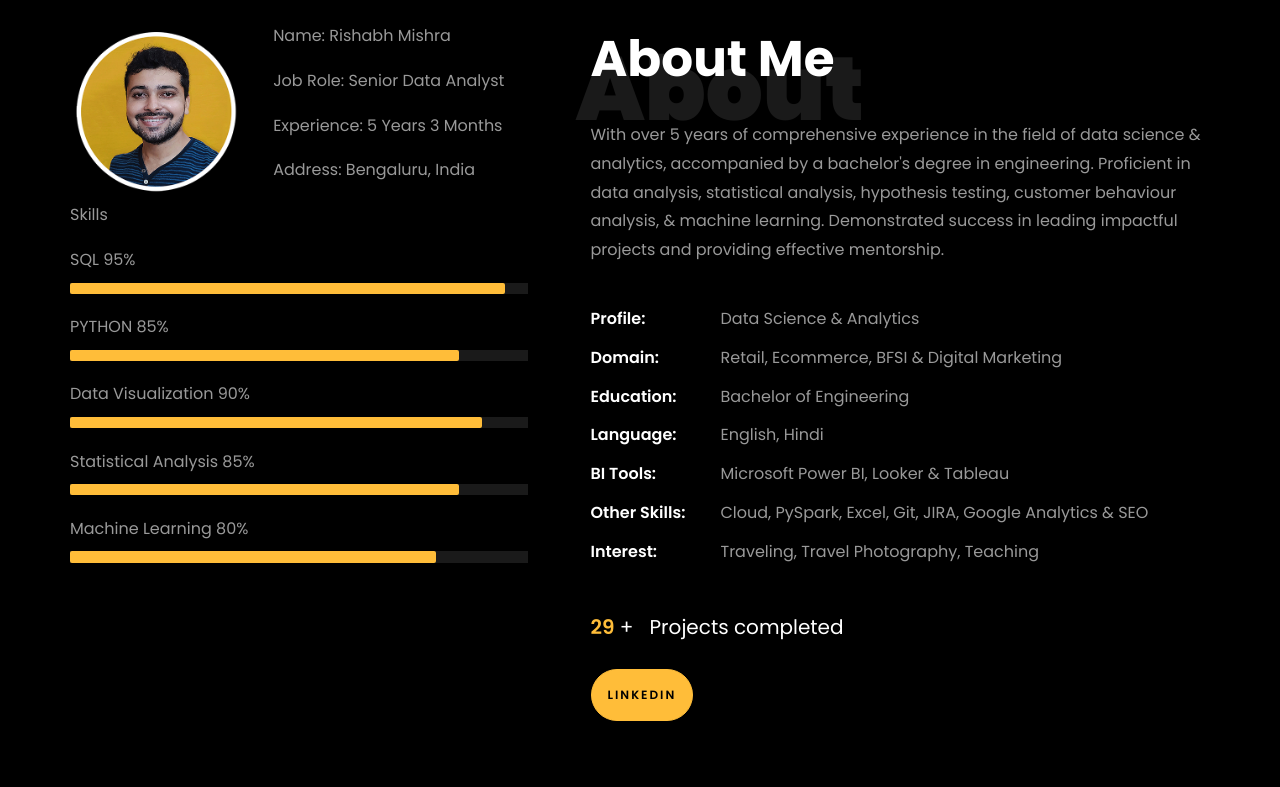
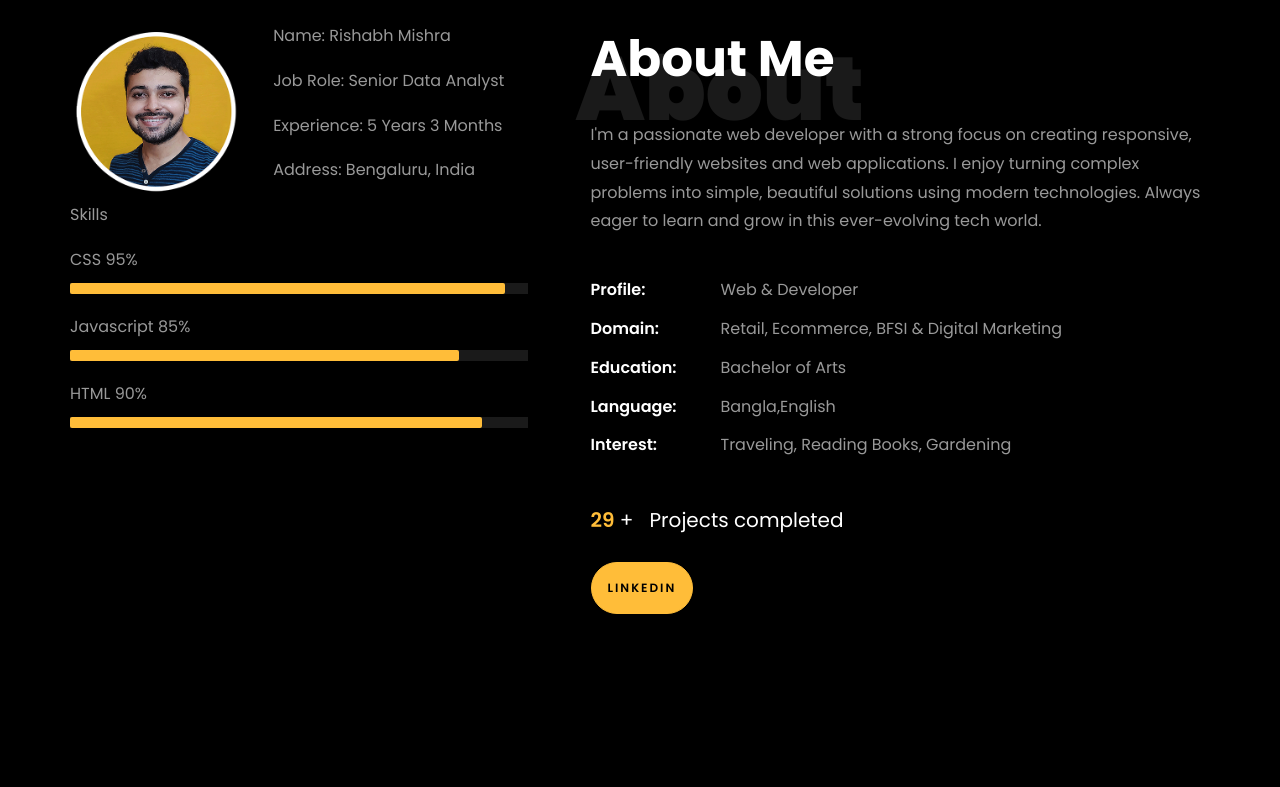
Before and after one commit to farhanasadika/my-protfolio, a plain HTML site: page index.html in a window 1280 px wide. Shown: the part 840-1627 px from the top of the page. Drawn offline with Linux system fonts and the light colour scheme; files whose address does not match are found by name.

Commit message:
first commit

```diff
--- a/index.html
+++ b/index.html
@@ -146,7 +146,7 @@
 	          	</div>
 		          <div class="one-forth d-flex  align-items-center ftco-animate" data-scrollax=" properties: { translateY: '70%' }">
 		          	<div class="text">
-		          		<span class="subheading">Hello!</span>
+		          		<span class="subheading">Hey!</span>
 			            <h1 class="mb-4 mt-3">I'm <span>Farhana Sadika</span></h1>
 
 						<!-- Element to contain animated typing -->
@@ -187,7 +187,7 @@
 
 						<br>
 						<br>
-			            <h2>A Senior Data Analyst</h2>
+			            <h2>Web Developer</h2>
 						<!-- <h2 class="d-flex" style="margin-bottom: 0">With over 5 years of experience</h2> -->
 						<!-- <br> -->
 			            <p><a href="https://www.youtube.com/@RishabhMishraOfficial" class="btn btn-primary py-3 px-4">YouTube</a>
@@ -229,35 +229,24 @@
 
 								<div class="skill-mf">
 									<p class="title-s">Skills</p>
-									<span>SQL</span> <span class="pull-right">95%</span>
+									<span>CSS</span> <span class="pull-right">95%</span>
 									<div class="progress">
 										<div class="progress-bar" role="progressbar" style="width: 95%;" aria-valuenow="95" aria-valuemin="0"
 											aria-valuemax="100"></div>
 									</div>
 
-									<span>PYTHON</span> <span class="pull-right">85%</span>
+									<span>Javascript</span> <span class="pull-right">85%</span>
 									<div class="progress">
 										<div class="progress-bar" role="progressbar" style="width: 85%" aria-valuenow="85" aria-valuemin="0"
 											aria-valuemax="100"></div>
 									</div>
 
-									<span>Data Visualization</span> <span class="pull-right">90%</span>
+									<span>HTML</span> <span class="pull-right">90%</span>
 									<div class="progress">
 										<div class="progress-bar" role="progressbar" style="width: 90%" aria-valuenow="90" aria-valuemin="0"
 											aria-valuemax="100"></div>
 									</div>
 
-									<span>Statistical Analysis</span> <span class="pull-right">85%</span>
-									<div class="progress">
-										<div class="progress-bar" role="progressbar" style="width: 85%" aria-valuenow="85" aria-valuemin="0"
-											aria-valuemax="100"></div>
-									</div>
-
-									<span>Machine Learning</span> <span class="pull-right">80%</span>
-									<div class="progress">
-										<div class="progress-bar" role="progressbar" style="width: 80%" aria-valuenow="80" aria-valuemin="0"
-											aria-valuemax="100"></div>
-									</div>
 								</div>
 							</div>
 						</div>
@@ -270,17 +259,17 @@
 								<h1 class="big">About</h1>
 								<h2 class="mb-4">About Me</h2>
 
-								<p>With over 5 years of comprehensive experience in the field of data science & analytics, accompanied by a bachelor's degree in engineering.
-									Proficient in data analysis, statistical analysis, hypothesis testing, customer behaviour analysis, &amp; machine learning.
-									Demonstrated success in leading impactful projects and providing effective mentorship.</p>
+								<p>I'm a passionate web developer with a strong focus on creating responsive, user-friendly websites and web applications. I enjoy turning complex problems into simple, beautiful solutions using modern technologies. Always eager to learn and grow in this ever-evolving tech world.
+
+                                </p>
 								<ul class="about-info mt-4 px-md-0 px-2">
-									<li class="d-flex"><span>Profile:</span> <span>Data Science &amp; Analytics</span></li>
+									<li class="d-flex"><span>Profile:</span> <span>Web &amp; Developer</span></li>
 									<li class="d-flex"><span>Domain:</span> <span>Retail, Ecommerce, BFSI &amp; Digital Marketing</span></li>
-									<li class="d-flex"><span>Education:</span> <span>Bachelor of Engineering</span></li>
-									<li class="d-flex"><span>Language:</span> <span>English, Hindi</span></li>
-									<li class="d-flex"><span>BI Tools:</span> <span>Microsoft Power BI, Looker &amp; Tableau</span></li>
-									<li class="d-flex"><span>Other Skills:</span> <span>Cloud, PySpark, Excel, Git, JIRA, Google Analytics &amp; SEO</span></li>
-									<li class="d-flex"><span>Interest:</span> <span>Traveling, Travel Photography, Teaching</span></li>
+									<li class="d-flex"><span>Education:</span> <span>Bachelor of Arts</span></li>
+									<li class="d-flex"><span>Language:</span> <span>Bangla,English</span></li>
+
+
+									<li class="d-flex"><span>Interest:</span> <span>Traveling, Reading Books, Gardening</span></li>
 
 								</ul>
 							</div>
```
